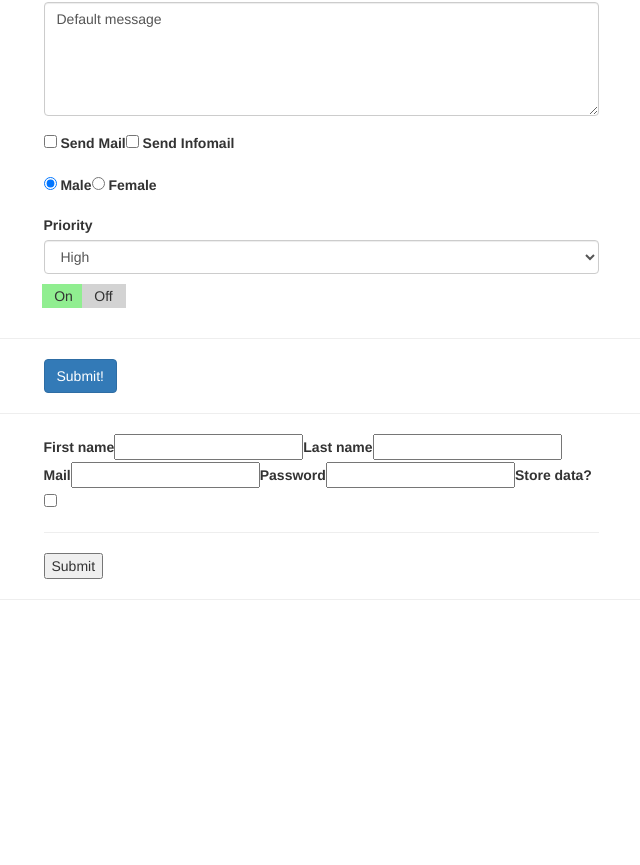
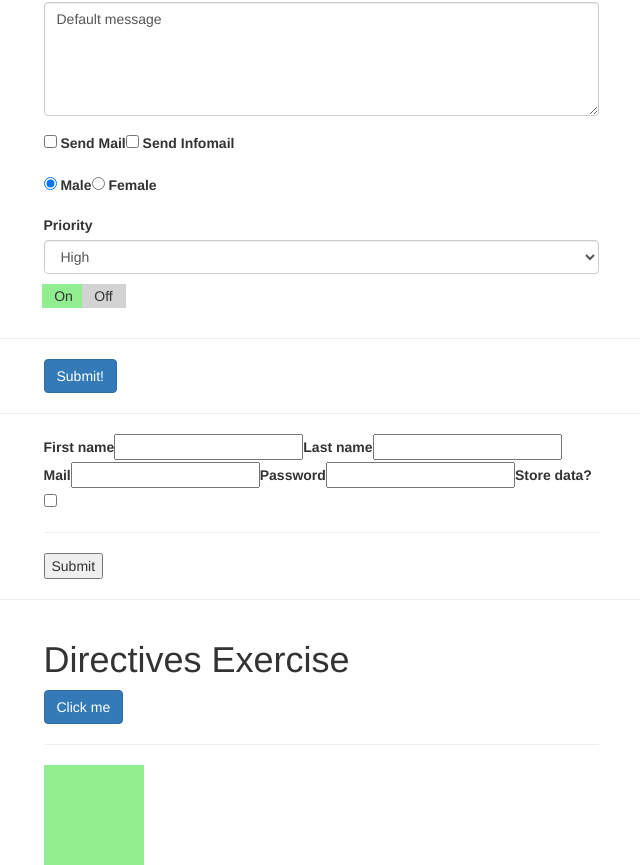
Before and after one commit to islaytitans/vue-ts-quotes, a Vue app: page / in a window 1280 px wide. Shown: the part 657-1522 px from the top of the page, without its empty margins (334-974 px from the left). Before the commit the page ends 1277 px from the top, so only its background shows below. Built offline with nearby package versions, Linux system fonts and the light colour scheme; a web font is replaced by a local one.

Commit message:
Created custom directives

```diff
--- a/src/App.vue
+++ b/src/App.vue
@@ -15,6 +15,7 @@
     </div>
     <app-form></app-form>
     <app-another-form></app-another-form>
+    <app-directive></app-directive>
   </div>
 </template>
 
@@ -26,6 +27,7 @@ import Quote from "./interfaces/Quote";
 import Header from "./components/Header.vue";
 import Form from "./components/Form.vue";
 import AnotherForm from "./components/AnotherForm.vue";
+import Directive from "./components/Directive.vue";
 
 export default Vue.extend({
   name: "App",
@@ -51,7 +53,8 @@ export default Vue.extend({
     appNewQuote: NewQuote,
     appHeader: Header,
     appForm: Form,
-    appAnotherForm: AnotherForm
+    appAnotherForm: AnotherForm,
+    appDirective: Directive
   },
 });
 </script>
--- /dev/null
+++ b/src/components/Directive.vue
@@ -0,0 +1,52 @@
+<template>
+  <div class="container">
+    <div class="row">
+      <div class="col-xs-12 col-sm-8 col-sm-offset-2 col-md-6 col-md-offset-3">
+        <h1>Directives Exercise</h1>
+        <!-- Exercise -->
+        <!-- Build a Custom Directive which works like v-on (Listen for Events) -->
+        <button v-customOn:click="clicked" class="btn btn-primary">
+          Click me
+        </button>
+        <hr />
+        <div
+          style="width: 100px; height: 100px; background-color: lightgreen;"
+          v-customOn:mouseenter="mouseEnter"
+          v-customOn:mouseleave="mouseLeave"
+        ></div>
+      </div>
+    </div>
+  </div>
+</template>
+
+<script lang="ts">
+import Vue from "vue";
+import { DirectiveBinding } from "vue/types/options";
+export default Vue.extend({
+  directives: {
+    customOn: {
+      bind(el: HTMLElement, bindings: DirectiveBinding) {
+        //   el.onclick = function() {
+        //       bindings.value();
+        //   }
+        const type = bindings.arg;
+        const fn = bindings.value;
+        el.addEventListener(type, fn);
+      },
+    },
+  },
+  methods: {
+    clicked() {
+      alert("I was clicked");
+    },
+    mouseEnter() {
+      console.log("Mouse entered");
+    },
+    mouseLeave() {
+      console.log("Mouse leave");
+    },
+  },
+});
+</script>
+
+<style></style>
```
